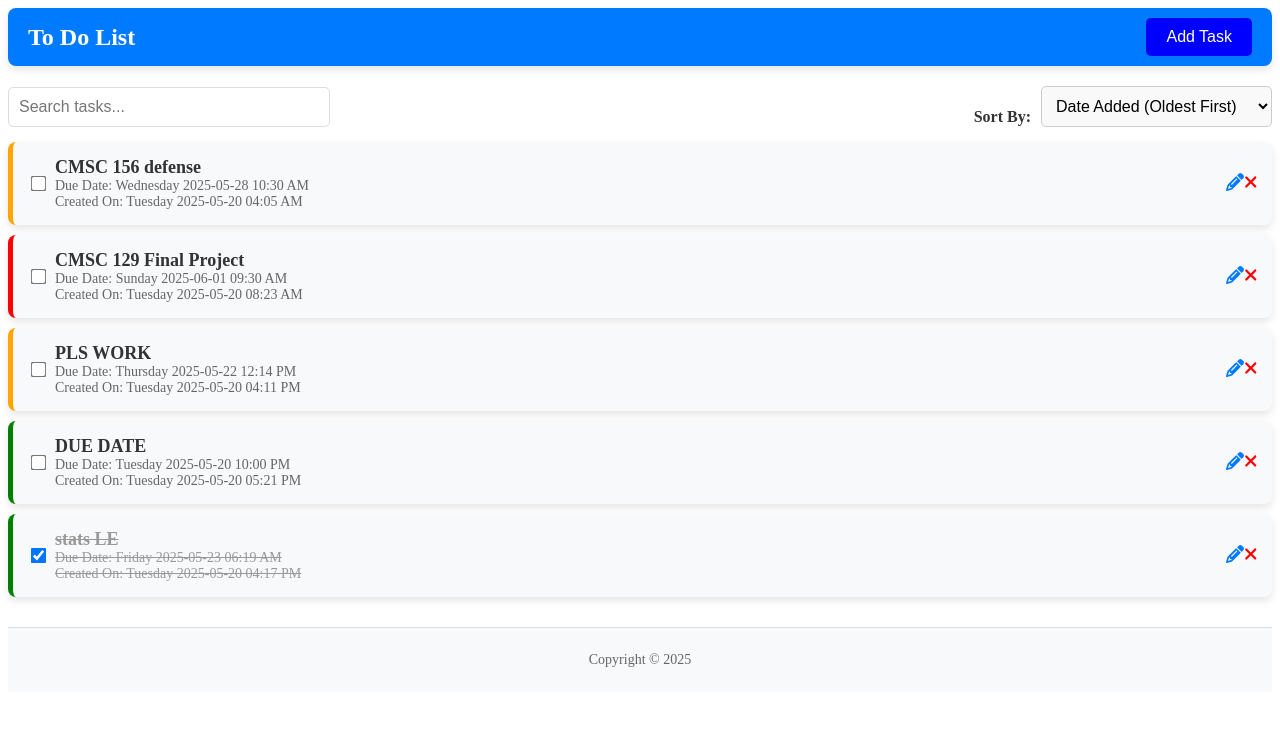
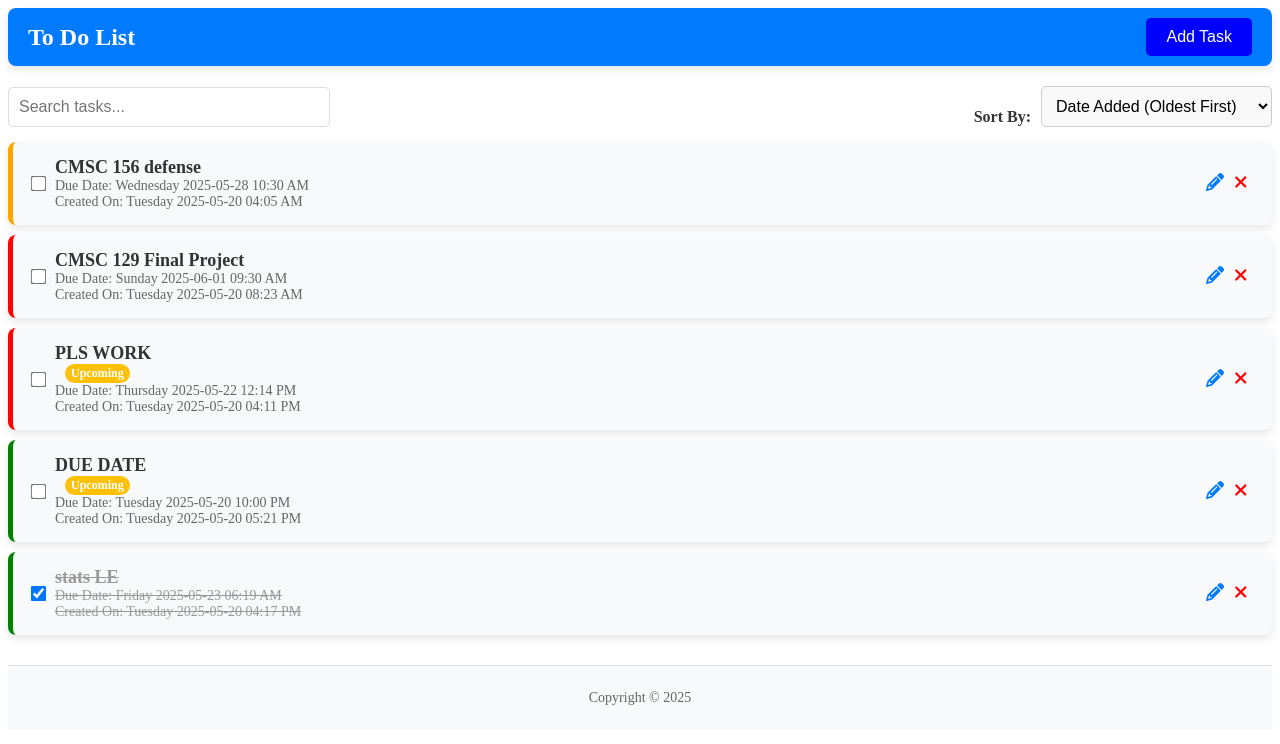
Before and after one commit to detrnobia/cmsc129-lab3-angular-todo, an Angular app: page / in a window 1280 px wide. Shown: the top 744 px of the page. Built offline with nearby package versions, Linux system fonts and the light colour scheme; data requests are answered from the project's data file.

Commit message:
added upcoming badge, adjusted space between edit and delete button

```diff
--- a/db.json
+++ b/db.json
@@ -26,7 +26,7 @@
       "id": "7dbb",
       "text": "PLS WORK",
       "day": "2025-05-22 12:14",
-      "priority": "mid",
+      "priority": "high",
       "date": "2025-05-22",
       "time": "12:14",
       "dateAdded": "2025-05-20T16:11:21.220Z",
--- a/src/app/component/task-item/task-item.component.css
+++ b/src/app/component/task-item/task-item.component.css
@@ -44,6 +44,7 @@
   font-size: 18px;
   color: #007bff;
   transition: color 0.3s ease;
+  margin-right: 10px
 }
 
 .edit-btn:hover,
@@ -96,3 +97,15 @@
   background-color: #dc3545; /* Bootstrap danger color */
   width: fit-content;
 }
+
+.badge.upcoming {
+  background-color: #ffc107; /* Bootstrap warning color */
+  padding: 2px 6px; /* Compact padding */
+  font-size: 12px;
+  font-weight: bold;
+  border-radius: 12px;
+  color: white;
+  display: inline-block;
+  white-space: nowrap; /* Prevent wrapping */
+  width: fit-content; /* Ensure the width matches the text length */
+}
--- a/src/app/component/task-item/task-item.component.html
+++ b/src/app/component/task-item/task-item.component.html
@@ -4,6 +4,7 @@
     <h3>{{ task.text }}</h3>
 
     <span *ngIf="isOverdue(task)" class="badge overdue">Overdue</span>
+    <span *ngIf="isUpcoming(task)" class="badge upcoming">Upcoming</span>
     <p>Due Date: {{ task.day | date:'EEEE yyyy-MM-dd hh:mm a' }}</p>
     <p>Created On: {{ task.dateAdded | date:'EEEE yyyy-MM-dd hh:mm a' }}</p>
 
--- a/src/app/component/task-item/task-item.component.ts
+++ b/src/app/component/task-item/task-item.component.ts
@@ -42,4 +42,13 @@ export class TasksItemComponent implements OnInit{
     const dueDate = new Date(task.day || '');
     return !task.done && dueDate < now;
   }
+
+  isUpcoming(task: Task): boolean {
+    if (!task.day) return false; // If no due date, it's not upcoming
+    const dueDate = new Date(task.day);
+    const today = new Date();
+    const twoDaysFromNow = new Date();
+    twoDaysFromNow.setDate(today.getDate() + 2);
+    return dueDate > today && dueDate <= twoDaysFromNow && !task.done; // Upcoming if due date is within the next 2 days and not done
+  }
 }
--- a/src/app/component/tasks/tasks.component.css
+++ b/src/app/component/tasks/tasks.component.css
@@ -102,6 +102,7 @@ label[for="sort"] {
   margin-right: 10px;
   font-weight: bold;
   white-space: nowrap; /* Prevent label from wrapping */
+  font-size: 16px;
 }
 
 .sort-dropdown select {
```
